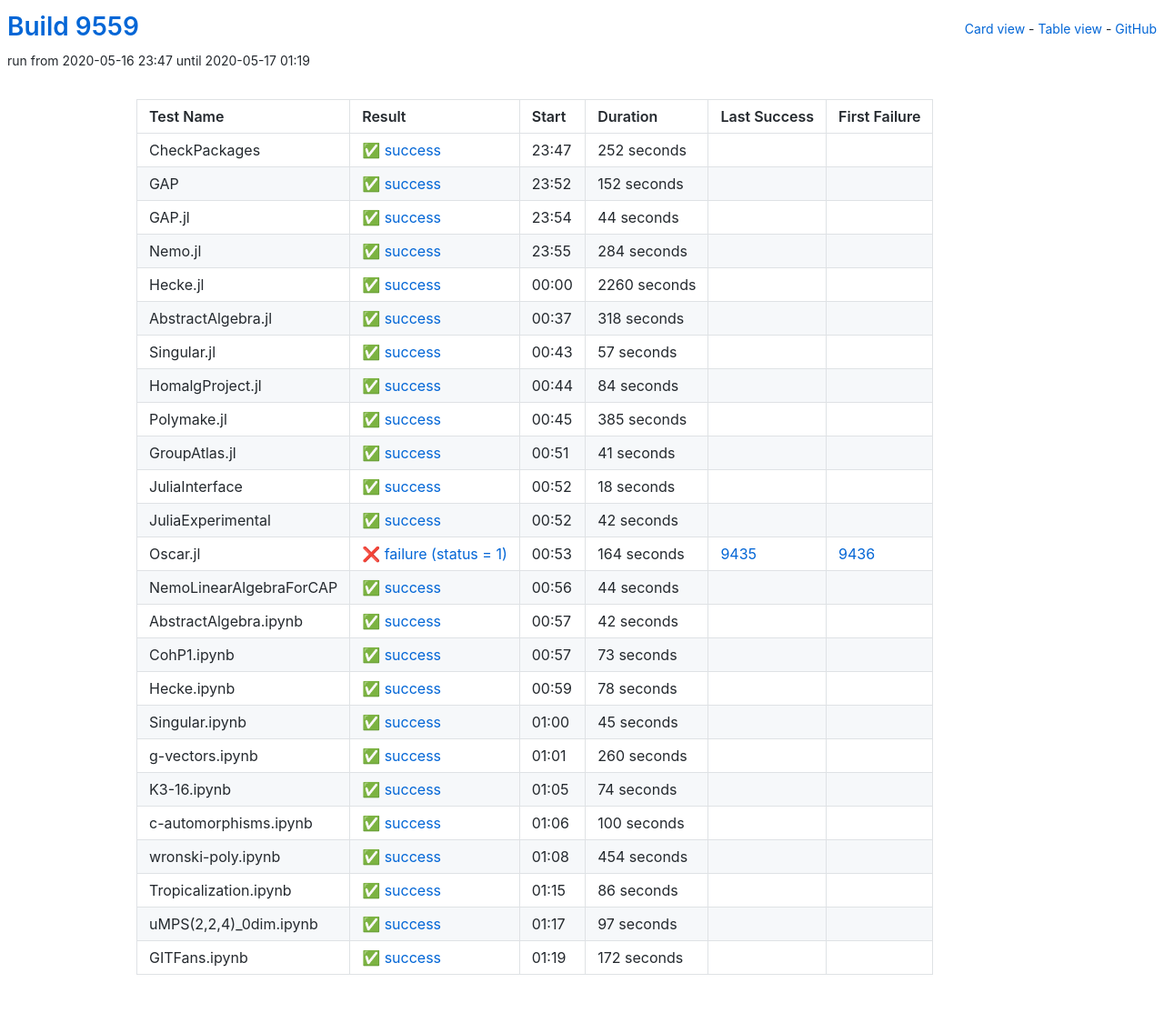
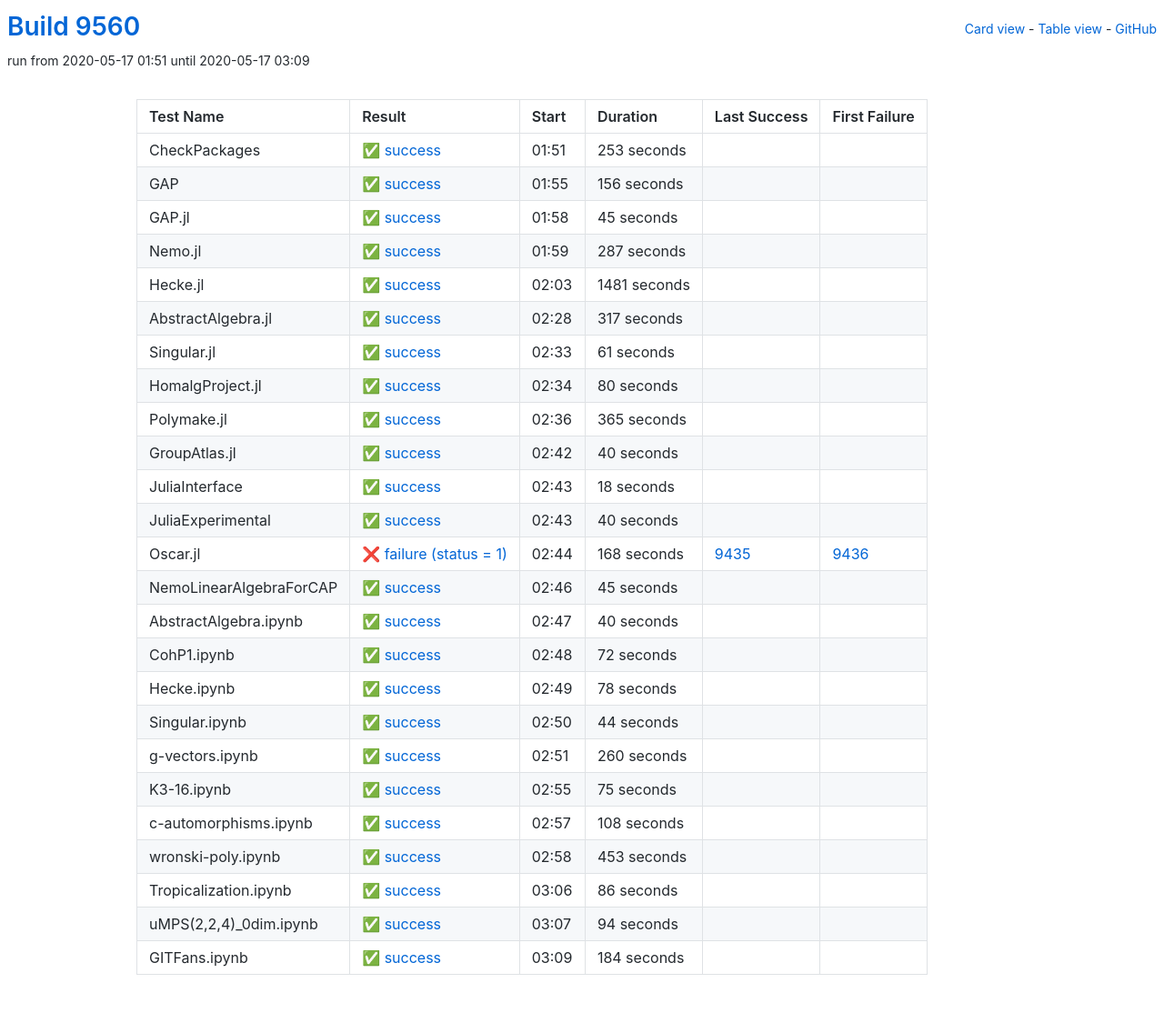
Before and after one commit to oscar-system/oscar-ci-status, a Jekyll site: the page built from table.html, in a window 1280 px wide. Shown: the whole page at 91% size. Built offline with Jekyll 4.4.1, drawn with Linux system fonts in a browser that asks for light colours.

Commit message:
Build 9560

```diff
--- a/_data/ci.yml
+++ b/_data/ci.yml
@@ -1,125 +1,125 @@
-build: 9559
-build_url: https://oscarci.mathematik.uni-kl.de/job/oscar/9559/
+build: 9560
+build_url: https://oscarci.mathematik.uni-kl.de/job/oscar/9560/
 job: oscar
 tests:
-- duration: 252
+- duration: 253
   exitcode: 0
   first_failure: false
   first_failure_url: null
   id: checkpackages
   last_success: false
   last_success_url: null
-  log: https://oscarci.mathematik.uni-kl.de/job/oscar/9559/artifact/logs/build-9559/CheckPackages.log
+  log: https://oscarci.mathematik.uni-kl.de/job/oscar/9560/artifact/logs/build-9560/CheckPackages.log
   name: CheckPackages
-  start: 2020-05-16 23:47
+  start: 2020-05-17 01:51
   status: success
   success: true
-- duration: 152
+- duration: 156
   exitcode: 0
   first_failure: false
   first_failure_url: null
   id: gap
   last_success: false
   last_success_url: null
-  log: https://oscarci.mathematik.uni-kl.de/job/oscar/9559/artifact/logs/build-9559/GAP.log
+  log: https://oscarci.mathematik.uni-kl.de/job/oscar/9560/artifact/logs/build-9560/GAP.log
   name: GAP
-  start: 2020-05-16 23:52
+  start: 2020-05-17 01:55
   status: success
   success: true
-- duration: 44
+- duration: 45
   exitcode: 0
   first_failure: false
   first_failure_url: null
   id: gap-jl
   last_success: false
   last_success_url: null
-  log: https://oscarci.mathematik.uni-kl.de/job/oscar/9559/artifact/logs/build-9559/GAP.jl.log
+  log: https://oscarci.mathematik.uni-kl.de/job/oscar/9560/artifact/logs/build-9560/GAP.jl.log
   name: GAP.jl
-  start: 2020-05-16 23:54
+  start: 2020-05-17 01:58
   status: success
   success: true
-- duration: 284
+- duration: 287
   exitcode: 0
   first_failure: false
   first_failure_url: null
   id: nemo-jl
   last_success: false
   last_success_url: null
-  log: https://oscarci.mathematik.uni-kl.de/job/oscar/9559/artifact/logs/build-9559/Nemo.jl.log
+  log: https://oscarci.mathematik.uni-kl.de/job/oscar/9560/artifact/logs/build-9560/Nemo.jl.log
   name: Nemo.jl
-  start: 2020-05-16 23:55
+  start: 2020-05-17 01:59
   status: success
   success: true
-- duration: 2260
+- duration: 1481
   exitcode: 0
   first_failure: false
   first_failure_url: null
   id: hecke-jl
   last_success: false
   last_success_url: null
-  log: https://oscarci.mathematik.uni-kl.de/job/oscar/9559/artifact/logs/build-9559/Hecke.jl.log
+  log: https://oscarci.mathematik.uni-kl.de/job/oscar/9560/artifact/logs/build-9560/Hecke.jl.log
   name: Hecke.jl
-  start: 2020-05-17 00:00
+  start: 2020-05-17 02:03
   status: success
   success: true
-- duration: 318
+- duration: 317
   exitcode: 0
   first_failure: false
   first_failure_url: null
   id: abstractalgebra-jl
   last_success: false
   last_success_url: null
-  log: https://oscarci.mathematik.uni-kl.de/job/oscar/9559/artifact/logs/build-9559/AbstractAlgebra.jl.log
+  log: https://oscarci.mathematik.uni-kl.de/job/oscar/9560/artifact/logs/build-9560/AbstractAlgebra.jl.log
   name: AbstractAlgebra.jl
-  start: 2020-05-17 00:37
+  start: 2020-05-17 02:28
   status: success
   success: true
-- duration: 57
+- duration: 61
   exitcode: 0
   first_failure: false
   first_failure_url: null
   id: singular-jl
   last_success: false
   last_success_url: null
-  log: https://oscarci.mathematik.uni-kl.de/job/oscar/9559/artifact/logs/build-9559/Singular.jl.log
+  log: https://oscarci.mathematik.uni-kl.de/job/oscar/9560/artifact/logs/build-9560/Singular.jl.log
   name: Singular.jl
-  start: 2020-05-17 00:43
+  start: 2020-05-17 02:33
   status: success
   success: true
-- duration: 84
+- duration: 80
   exitcode: 0
   first_failure: false
   first_failure_url: null
   id: homalgproject-jl
   last_success: false
   last_success_url: null
-  log: https://oscarci.mathematik.uni-kl.de/job/oscar/9559/artifact/logs/build-9559/HomalgProject.jl.log
+  log: https://oscarci.mathematik.uni-kl.de/job/oscar/9560/artifact/logs/build-9560/HomalgProject.jl.log
   name: HomalgProject.jl
-  start: 2020-05-17 00:44
+  start: 2020-05-17 02:34
   status: success
   success: true
-- duration: 385
+- duration: 365
   exitcode: 0
   first_failure: false
   first_failure_url: null
   id: polymake-jl
   last_success: false
   last_success_url: null
-  log: https://oscarci.mathematik.uni-kl.de/job/oscar/9559/artifact/logs/build-9559/Polymake.jl.log
+  log: https://oscarci.mathematik.uni-kl.de/job/oscar/9560/artifact/logs/build-9560/Polymake.jl.log
   name: Polymake.jl
-  start: 2020-05-17 00:45
+  start: 2020-05-17 02:36
   status: success
   success: true
-- duration: 41
+- duration: 40
   exitcode: 0
   first_failure: false
   first_failure_url: null
   id: groupatlas-jl
   last_success: false
   last_success_url: null
-  log: https://oscarci.mathematik.uni-kl.de/job/oscar/9559/artifact/logs/build-9559/GroupAtlas.jl.log
+  log: https://oscarci.mathematik.uni-kl.de/job/oscar/9560/artifact/logs/build-9560/GroupAtlas.jl.log
   name: GroupAtlas.jl
-  start: 2020-05-17 00:51
+  start: 2020-05-17 02:42
   status: success
   success: true
 - duration: 18
@@ -129,69 +129,69 @@
   id: juliainterface
   last_success: false
   last_success_url: null
-  log: https://oscarci.mathematik.uni-kl.de/job/oscar/9559/artifact/logs/build-9559/JuliaInterface.log
+  log: https://oscarci.mathematik.uni-kl.de/job/oscar/9560/artifact/logs/build-9560/JuliaInterface.log
   name: JuliaInterface
-  start: 2020-05-17 00:52
+  start: 2020-05-17 02:43
   status: success
   success: true
-- duration: 42
+- duration: 40
   exitcode: 0
   first_failure: false
   first_failure_url: null
   id: juliaexperimental
   last_success: false
   last_success_url: null
-  log: https://oscarci.mathematik.uni-kl.de/job/oscar/9559/artifact/logs/build-9559/JuliaExperimental.log
+  log: https://oscarci.mathematik.uni-kl.de/job/oscar/9560/artifact/logs/build-9560/JuliaExperimental.log
   name: JuliaExperimental
-  start: 2020-05-17 00:52
+  start: 2020-05-17 02:43
   status: success
   success: true
-- duration: 164
+- duration: 168
   exitcode: 1
   first_failure: 9436
   first_failure_url: https://oscarci.mathematik.uni-kl.de/job/oscar/9436/
   id: oscar-jl
   last_success: 9435
   last_success_url: https://oscarci.mathematik.uni-kl.de/job/oscar/9435/
-  log: https://oscarci.mathematik.uni-kl.de/job/oscar/9559/artifact/logs/build-9559/Oscar.jl.log
+  log: https://oscarci.mathematik.uni-kl.de/job/oscar/9560/artifact/logs/build-9560/Oscar.jl.log
   name: Oscar.jl
-  start: 2020-05-17 00:53
+  start: 2020-05-17 02:44
   status: failure
   success: false
-- duration: 44
+- duration: 45
   exitcode: 0
   first_failure: false
   first_failure_url: null
   id: nemolinearalgebraforcap
   last_success: false
   last_success_url: null
-  log: https://oscarci.mathematik.uni-kl.de/job/oscar/9559/artifact/logs/build-9559/NemoLinearAlgebraForCAP.log
+  log: https://oscarci.mathematik.uni-kl.de/job/oscar/9560/artifact/logs/build-9560/NemoLinearAlgebraForCAP.log
   name: NemoLinearAlgebraForCAP
-  start: 2020-05-17 00:56
+  start: 2020-05-17 02:46
   status: success
   success: true
-- duration: 42
+- duration: 40
   exitcode: 0
   first_failure: false
   first_failure_url: null
   id: abstractalgebra-ipynb
   last_success: false
   last_success_url: null
-  log: https://oscarci.mathematik.uni-kl.de/job/oscar/9559/artifact/logs/build-9559/AbstractAlgebra.ipynb.log
+  log: https://oscarci.mathematik.uni-kl.de/job/oscar/9560/artifact/logs/build-9560/AbstractAlgebra.ipynb.log
   name: AbstractAlgebra.ipynb
-  start: 2020-05-17 00:57
+  start: 2020-05-17 02:47
   status: success
   success: true
-- duration: 73
+- duration: 72
   exitcode: 0
   first_failure: false
   first_failure_url: null
   id: cohp1-ipynb
   last_success: false
   last_success_url: null
-  log: https://oscarci.mathematik.uni-kl.de/job/oscar/9559/artifact/logs/build-9559/CohP1.ipynb.log
+  log: https://oscarci.mathematik.uni-kl.de/job/oscar/9560/artifact/logs/build-9560/CohP1.ipynb.log
   name: CohP1.ipynb
-  start: 2020-05-17 00:57
+  start: 2020-05-17 02:48
   status: success
   success: true
 - duration: 78
@@ -201,21 +201,21 @@
   id: hecke-ipynb
   last_success: false
   last_success_url: null
-  log: https://oscarci.mathematik.uni-kl.de/job/oscar/9559/artifact/logs/build-9559/Hecke.ipynb.log
+  log: https://oscarci.mathematik.uni-kl.de/job/oscar/9560/artifact/logs/build-9560/Hecke.ipynb.log
   name: Hecke.ipynb
-  start: 2020-05-17 00:59
+  start: 2020-05-17 02:49
   status: success
   success: true
-- duration: 45
+- duration: 44
   exitcode: 0
   first_failure: false
   first_failure_url: null
   id: singular-ipynb
   last_success: false
   last_success_url: null
-  log: https://oscarci.mathematik.uni-kl.de/job/oscar/9559/artifact/logs/build-9559/Singular.ipynb.log
+  log: https://oscarci.mathematik.uni-kl.de/job/oscar/9560/artifact/logs/build-9560/Singular.ipynb.log
   name: Singular.ipynb
-  start: 2020-05-17 01:00
+  start: 2020-05-17 02:50
   status: success
   success: true
 - duration: 260
@@ -225,45 +225,45 @@
   id: g-vectors-ipynb
   last_success: false
   last_success_url: null
-  log: https://oscarci.mathematik.uni-kl.de/job/oscar/9559/artifact/logs/build-9559/g-vectors.ipynb.log
+  log: https://oscarci.mathematik.uni-kl.de/job/oscar/9560/artifact/logs/build-9560/g-vectors.ipynb.log
   name: g-vectors.ipynb
-  start: 2020-05-17 01:01
+  start: 2020-05-17 02:51
   status: success
   success: true
-- duration: 74
+- duration: 75
   exitcode: 0
   first_failure: false
   first_failure_url: null
   id: k3-16-ipynb
   last_success: false
   last_success_url: null
-  log: https://oscarci.mathematik.uni-kl.de/job/oscar/9559/artifact/logs/build-9559/K3-16.ipynb.log
+  log: https://oscarci.mathematik.uni-kl.de/job/oscar/9560/artifact/logs/build-9560/K3-16.ipynb.log
   name: K3-16.ipynb
-  start: 2020-05-17 01:05
+  start: 2020-05-17 02:55
   status: success
   success: true
-- duration: 100
+- duration: 108
   exitcode: 0
   first_failure: false
   first_failure_url: null
   id: c-automorphisms-ipynb
   last_success: false
   last_success_url: null
-  log: https://oscarci.mathematik.uni-kl.de/job/oscar/9559/artifact/logs/build-9559/c-automorphisms.ipynb.log
+  log: https://oscarci.mathematik.uni-kl.de/job/oscar/9560/artifact/logs/build-9560/c-automorphisms.ipynb.log
   name: c-automorphisms.ipynb
-  start: 2020-05-17 01:06
+  start: 2020-05-17 02:57
   status: success
   success: true
-- duration: 454
+- duration: 453
   exitcode: 0
   first_failure: false
   first_failure_url: null
   id: wronski-poly-ipynb
   last_success: false
   last_success_url: null
-  log: https://oscarci.mathematik.uni-kl.de/job/oscar/9559/artifact/logs/build-9559/wronski-poly.ipynb.log
+  log: https://oscarci.mathematik.uni-kl.de/job/oscar/9560/artifact/logs/build-9560/wronski-poly.ipynb.log
   name: wronski-poly.ipynb
-  start: 2020-05-17 01:08
+  start: 2020-05-17 02:58
   status: success
   success: true
 - duration: 86
@@ -273,32 +273,32 @@
   id: tropicalization-ipynb
   last_success: false
   last_success_url: null
-  log: https://oscarci.mathematik.uni-kl.de/job/oscar/9559/artifact/logs/build-9559/Tropicalization.ipynb.log
+  log: https://oscarci.mathematik.uni-kl.de/job/oscar/9560/artifact/logs/build-9560/Tropicalization.ipynb.log
   name: Tropicalization.ipynb
-  start: 2020-05-17 01:15
+  start: 2020-05-17 03:06
   status: success
   success: true
-- duration: 97
+- duration: 94
   exitcode: 0
   first_failure: false
   first_failure_url: null
   id: umps-2-2-4-0dim-ipynb
   last_success: false
   last_success_url: null
-  log: https://oscarci.mathematik.uni-kl.de/job/oscar/9559/artifact/logs/build-9559/uMPS-2-2-4-_0dim.ipynb.log
+  log: https://oscarci.mathematik.uni-kl.de/job/oscar/9560/artifact/logs/build-9560/uMPS-2-2-4-_0dim.ipynb.log
   name: uMPS(2,2,4)_0dim.ipynb
-  start: 2020-05-17 01:17
+  start: 2020-05-17 03:07
   status: success
   success: true
-- duration: 172
+- duration: 184
   exitcode: 0
   first_failure: false
   first_failure_url: null
   id: gitfans-ipynb
   last_success: false
   last_success_url: null
-  log: https://oscarci.mathematik.uni-kl.de/job/oscar/9559/artifact/logs/build-9559/GITFans.ipynb.log
+  log: https://oscarci.mathematik.uni-kl.de/job/oscar/9560/artifact/logs/build-9560/GITFans.ipynb.log
   name: GITFans.ipynb
-  start: 2020-05-17 01:19
+  start: 2020-05-17 03:09
   status: success
   success: true
```
Also changed, not shown: README.md.
